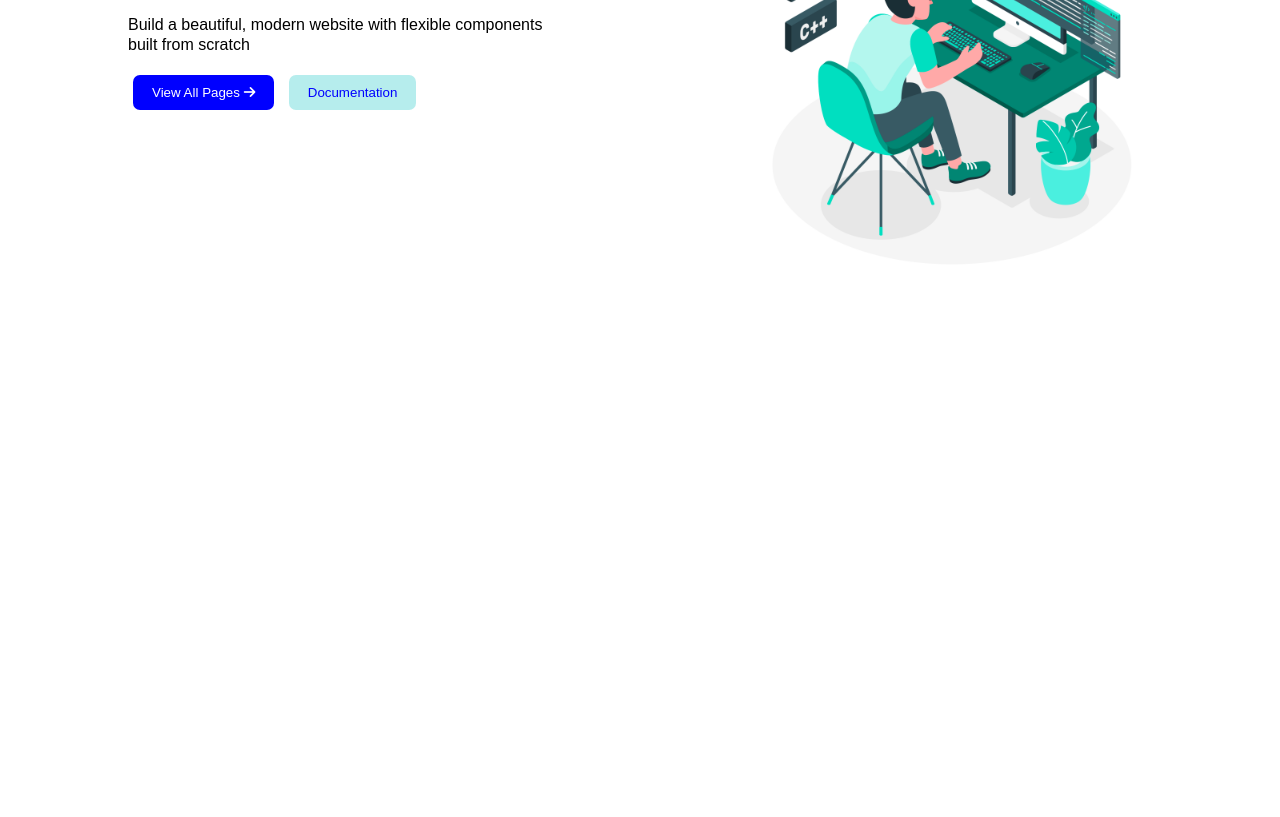
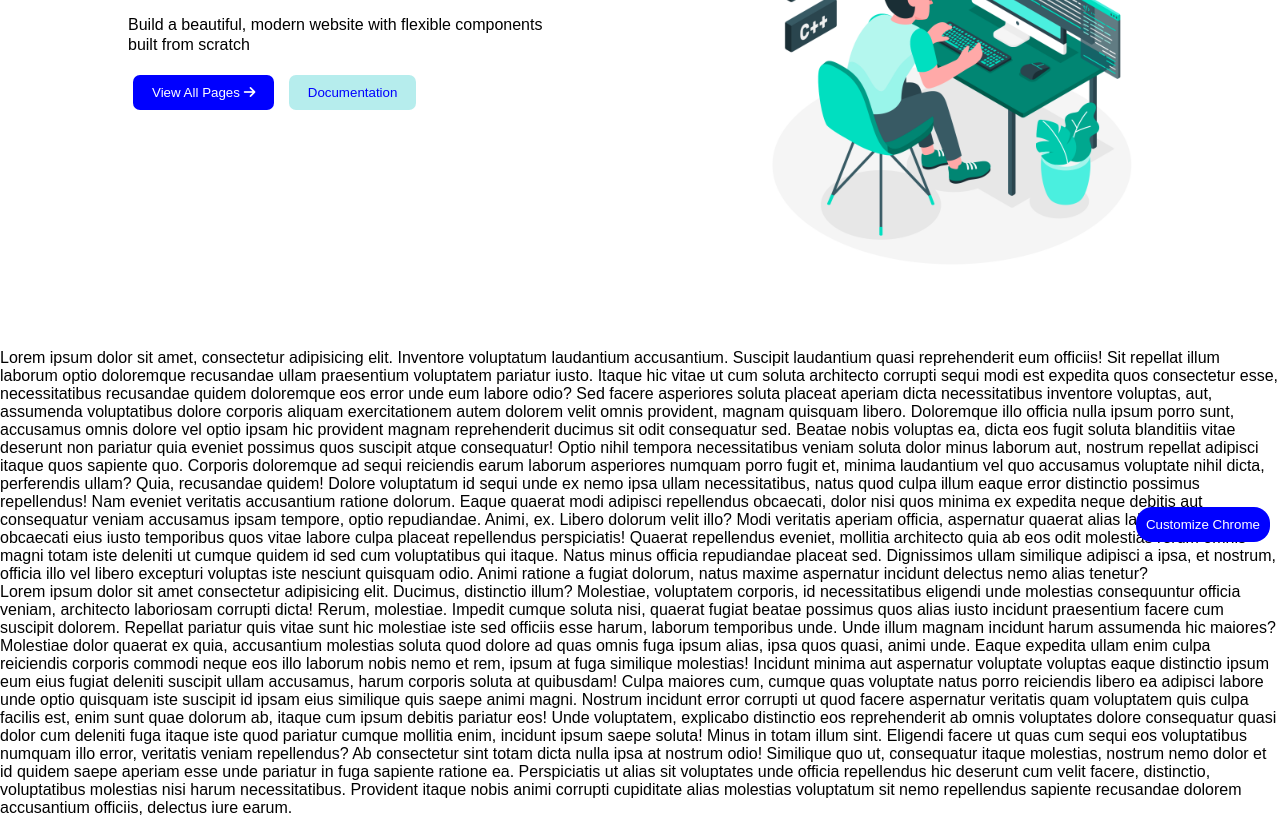
Before and after one commit to SharatRokkam/batch-48, a plain HTML site: page CSS/05_Flexbox/landing.html in a window 1280 px wide. Shown: the part 248-1065 px from the top of the page. Before the commit the page ends 800 px from the top, so only its background shows below. Drawn offline with Linux system fonts and the light colour scheme.

Commit message:
sticky and fixed

```diff
--- a/CSS/05_Flexbox/landing.html
+++ b/CSS/05_Flexbox/landing.html
@@ -14,11 +14,19 @@
             font-family: sans-serif;
         }
 
+        header {
+            width: 100%;
+            background-color: aliceblue;
+            position: sticky;
+            top: 0;
+        }
+
         .navigation {
             display: flex;
             justify-content: space-between;
             width: 80%;
             margin: 25px auto;
+
 
         }
 
@@ -84,6 +92,17 @@
             min-height: 100px;
             max-height: 400px;
         }
+
+        .chatbot {
+            background-color: blue;
+            color: white;
+            border-radius: 16px;
+            padding: 10px 10px;
+            border: none;
+            position: fixed;
+            right: 10px;
+            bottom: 10px;
+        }
     </style>
 </head>
 
@@ -127,6 +146,53 @@
             <img src="./3426526.jpg" alt="">
         </div>
     </section>
+
+
+    <p>Lorem ipsum dolor sit amet, consectetur adipisicing elit. Inventore voluptatum laudantium accusantium. Suscipit
+        laudantium quasi reprehenderit eum officiis! Sit repellat illum laborum optio doloremque recusandae ullam
+        praesentium voluptatem pariatur iusto. Itaque hic vitae ut cum soluta architecto corrupti sequi modi est
+        expedita quos consectetur esse, necessitatibus recusandae quidem doloremque eos error unde eum labore odio? Sed
+        facere asperiores soluta placeat aperiam dicta necessitatibus inventore voluptas, aut, assumenda voluptatibus
+        dolore corporis aliquam exercitationem autem dolorem velit omnis provident, magnam quisquam libero. Doloremque
+        illo officia nulla ipsum porro sunt, accusamus omnis dolore vel optio ipsam hic provident magnam reprehenderit
+        ducimus sit odit consequatur sed. Beatae nobis voluptas ea, dicta eos fugit soluta blanditiis vitae deserunt non
+        pariatur quia eveniet possimus quos suscipit atque consequatur! Optio nihil tempora necessitatibus veniam soluta
+        dolor minus laborum aut, nostrum repellat adipisci itaque quos sapiente quo. Corporis doloremque ad sequi
+        reiciendis earum laborum asperiores numquam porro fugit et, minima laudantium vel quo accusamus voluptate nihil
+        dicta, perferendis ullam? Quia, recusandae quidem! Dolore voluptatum id sequi unde ex nemo ipsa ullam
+        necessitatibus, natus quod culpa illum eaque error distinctio possimus repellendus! Nam eveniet veritatis
+        accusantium ratione dolorum. Eaque quaerat modi adipisci repellendus obcaecati, dolor nisi quos minima ex
+        expedita neque debitis aut consequatur veniam accusamus ipsam tempore, optio repudiandae. Animi, ex. Libero
+        dolorum velit illo? Modi veritatis aperiam officia, aspernatur quaerat alias laboriosam sint hic obcaecati eius
+        iusto temporibus quos vitae labore culpa placeat repellendus perspiciatis! Quaerat repellendus eveniet, mollitia
+        architecto quia ab eos odit molestias rerum omnis magni totam iste deleniti ut cumque quidem id sed cum
+        voluptatibus qui itaque. Natus minus officia repudiandae placeat sed. Dignissimos ullam similique adipisci a
+        ipsa, et nostrum, officia illo vel libero excepturi voluptas iste nesciunt quisquam odio. Animi ratione a fugiat
+        dolorum, natus maxime aspernatur incidunt delectus nemo alias tenetur?</p>
+
+    <p>Lorem ipsum dolor sit amet consectetur adipisicing elit. Ducimus, distinctio illum? Molestiae, voluptatem
+        corporis, id necessitatibus eligendi unde molestias consequuntur officia veniam, architecto laboriosam corrupti
+        dicta! Rerum, molestiae. Impedit cumque soluta nisi, quaerat fugiat beatae possimus quos alias iusto incidunt
+        praesentium facere cum suscipit dolorem. Repellat pariatur quis vitae sunt hic molestiae iste sed officiis esse
+        harum, laborum temporibus unde. Unde illum magnam incidunt harum assumenda hic maiores? Molestiae dolor quaerat
+        ex quia, accusantium molestias soluta quod dolore ad quas omnis fuga ipsum alias, ipsa quos quasi, animi unde.
+        Eaque expedita ullam enim culpa reiciendis corporis commodi neque eos illo laborum nobis nemo et rem, ipsum at
+        fuga similique molestias! Incidunt minima aut aspernatur voluptate voluptas eaque distinctio ipsum eum eius
+        fugiat deleniti suscipit ullam accusamus, harum corporis soluta at quibusdam! Culpa maiores cum, cumque quas
+        voluptate natus porro reiciendis libero ea adipisci labore unde optio quisquam iste suscipit id ipsam eius
+        similique quis saepe animi magni. Nostrum incidunt error corrupti ut quod facere aspernatur veritatis quam
+        voluptatem quis culpa facilis est, enim sunt quae dolorum ab, itaque cum ipsum debitis pariatur eos! Unde
+        voluptatem, explicabo distinctio eos reprehenderit ab omnis voluptates dolore consequatur quasi dolor cum
+        deleniti fuga itaque iste quod pariatur cumque mollitia enim, incidunt ipsum saepe soluta! Minus in totam illum
+        sint. Eligendi facere ut quas cum sequi eos voluptatibus numquam illo error, veritatis veniam repellendus? Ab
+        consectetur sint totam dicta nulla ipsa at nostrum odio! Similique quo ut, consequatur itaque molestias, nostrum
+        nemo dolor et id quidem saepe aperiam esse unde pariatur in fuga sapiente ratione ea. Perspiciatis ut alias sit
+        voluptates unde officia repellendus hic deserunt cum velit facere, distinctio, voluptatibus molestias nisi harum
+        necessitatibus. Provident itaque nobis animi corrupti cupiditate alias molestias voluptatum sit nemo repellendus
+        sapiente recusandae dolorem accusantium officiis, delectus iure earum.</p>
+
+
+    <button class="chatbot">Customize Chrome</button>
 </body>
 
 </html>
```
